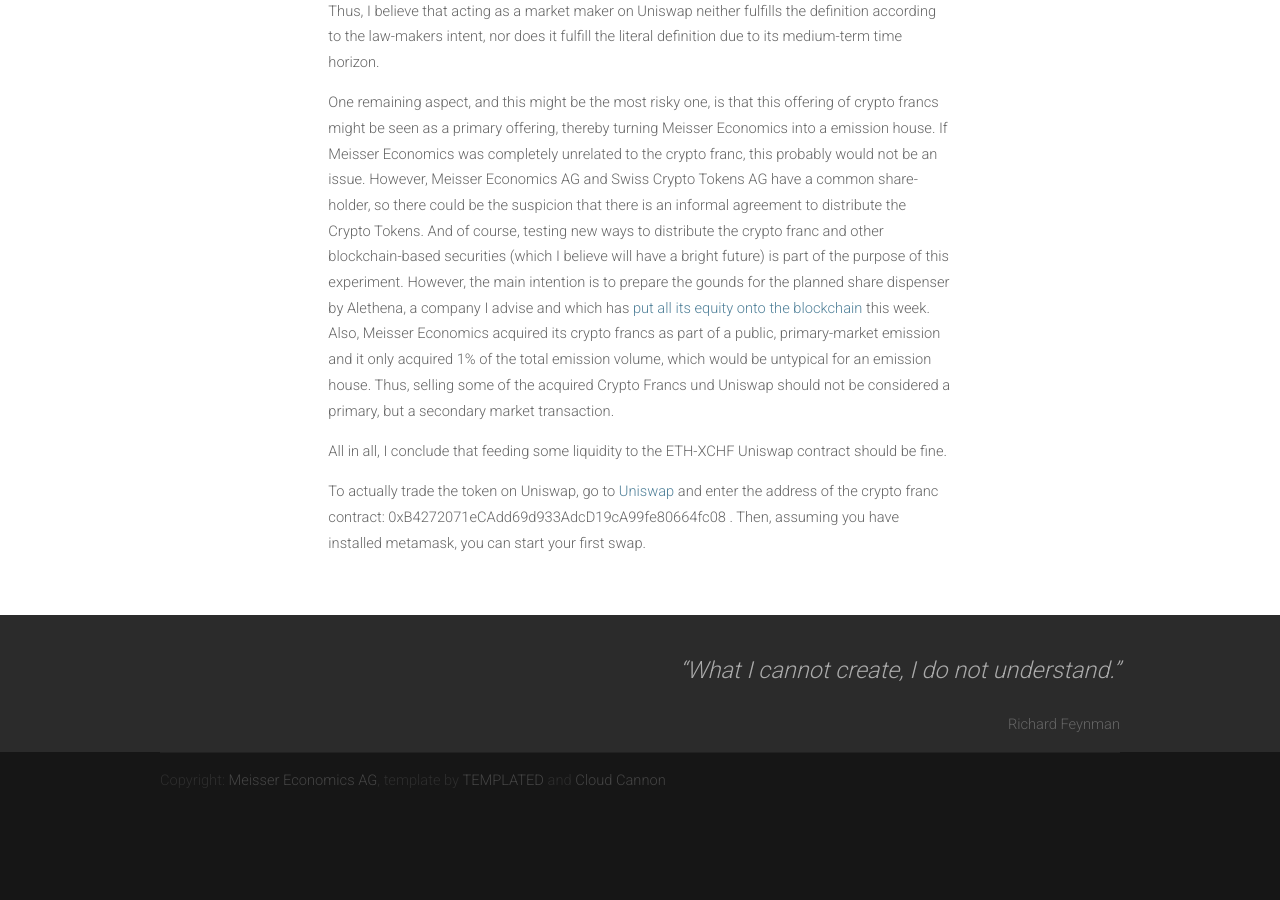
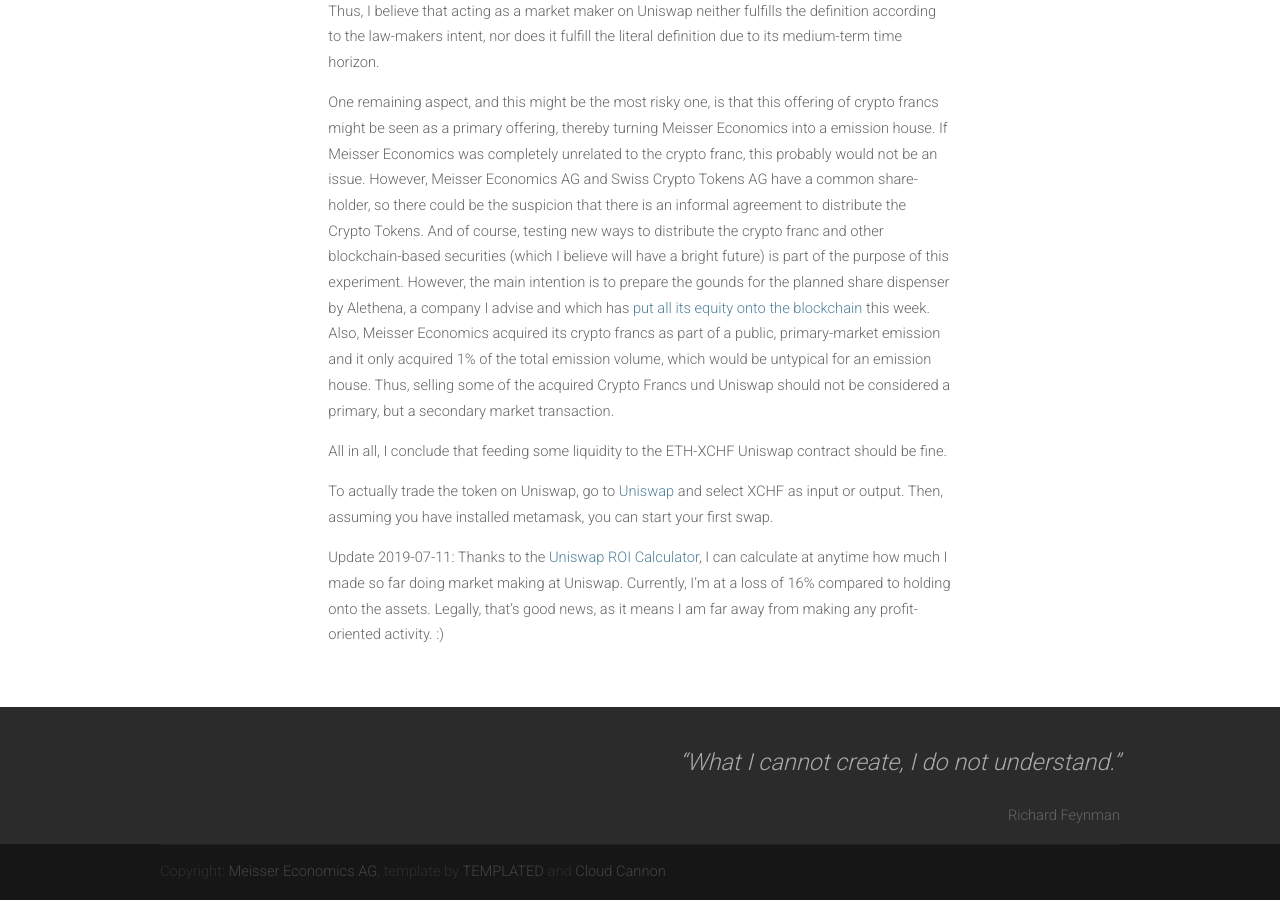
Before and after one commit to meisserecon/www, a Jekyll site: the page built from _posts/2018-12-16-uniswap.md, in a window 1280 px wide and 900 px high, scrolled down 2237 px. Built offline with Jekyll 4.4.1, drawn with Linux system fonts in a browser that asks for light colours; nearby versions of some CDN libraries; before the commit the page ends 3045 px from its top, so only the background shows below that.

Commit message:
no message

```diff
--- a/_posts/2018-12-16-uniswap.md
+++ b/_posts/2018-12-16-uniswap.md
@@ -17,4 +17,6 @@
 
 All in all, I conclude that feeding some liquidity to the ETH-XCHF Uniswap contract should be fine.
 
-To actually trade the token on Uniswap, go to <a href="https://uniswap.exchange/swap">Uniswap</a> and enter the address of the crypto franc contract: 0xB4272071eCAdd69d933AdcD19cA99fe80664fc08 . Then, assuming you have installed metamask, you can start your first swap.
+To actually trade the token on Uniswap, go to <a href="https://uniswap.exchange/swap">Uniswap</a> and select XCHF as input or output. Then, assuming you have installed metamask, you can start your first swap.
+
+Update 2019-07-11: Thanks to the <a href="http://www.uniswaproi.com/address/0xf4Ff62915434067a951A7dF5238488DEe96F0046">Uniswap ROI Calculator</a>, I can calculate at anytime how much I made so far doing market making at Uniswap. Currently, I'm at a loss of 16% compared to holding onto the assets. Legally, that's good news, as it means I am far away from making any profit-oriented activity. :)
```
